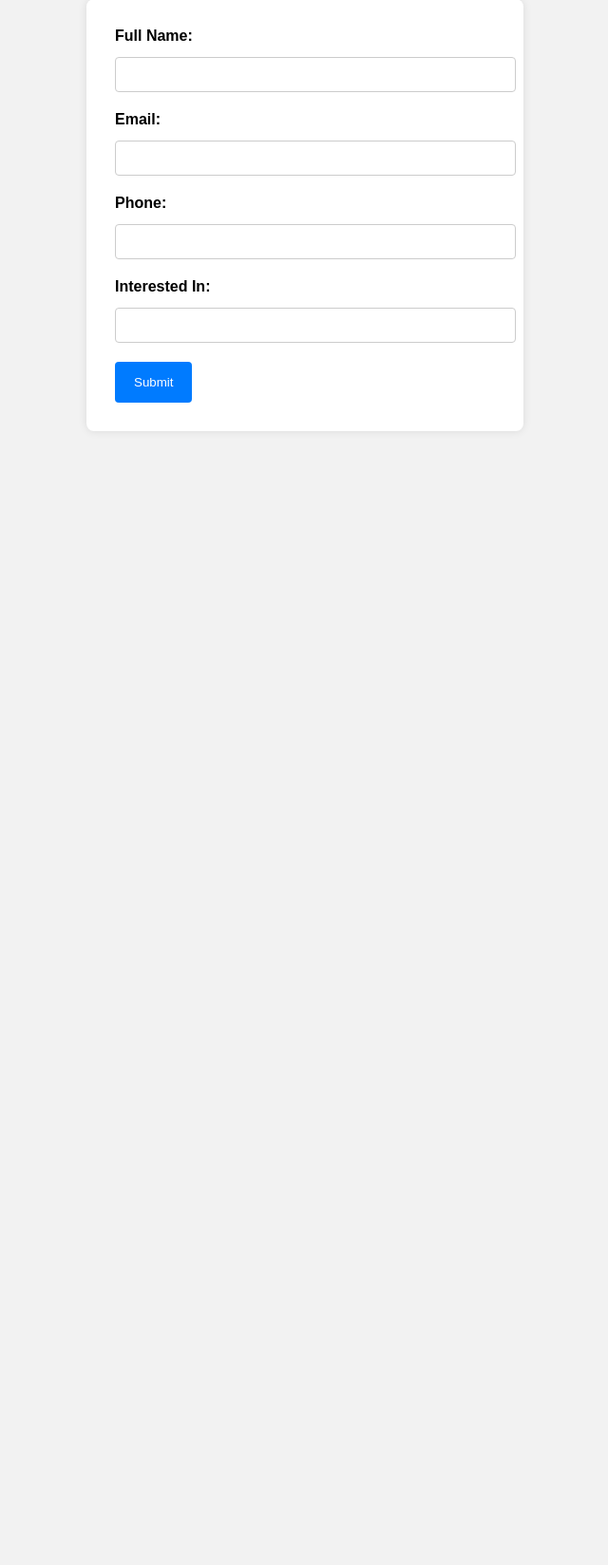
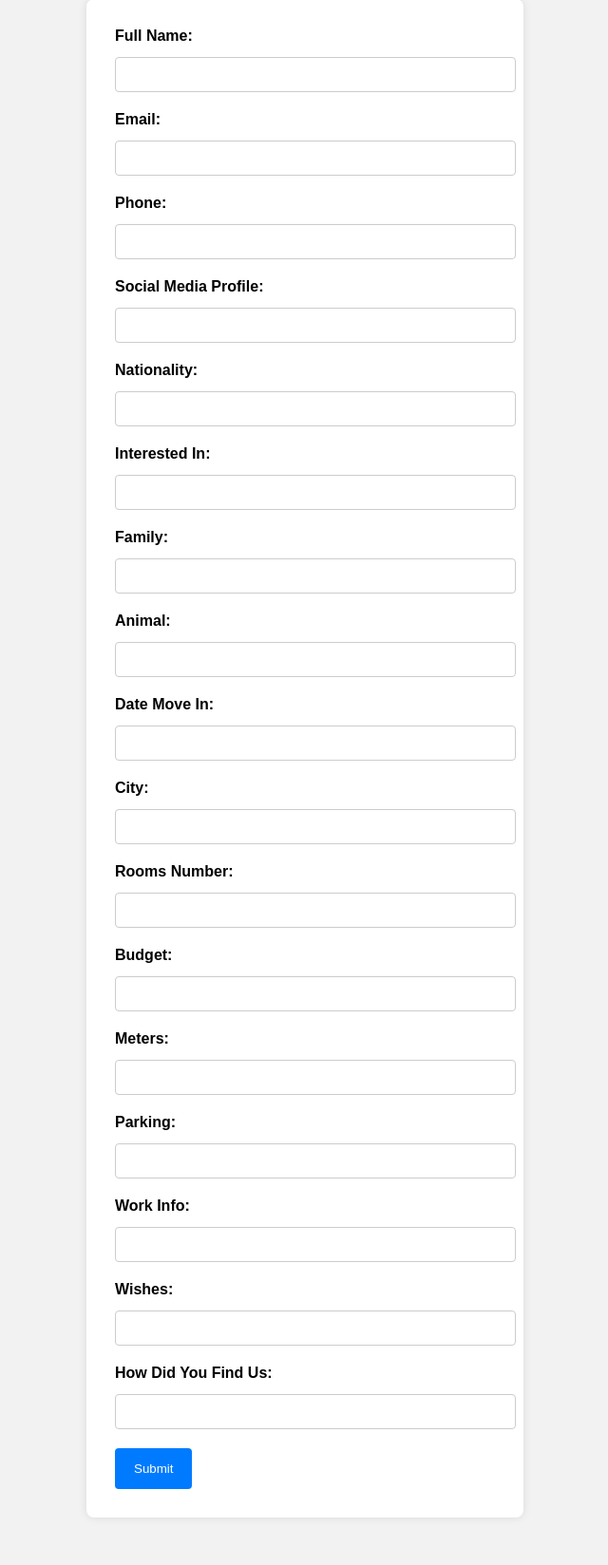
Before and after one commit to turman17/Website_Seredinska, a Flask app: page / in a window 1280 px wide. Shown: the part 51-1699 px from the top of the page at 95% size, without its empty margins (319-959 px from the left). Before the commit the page ends 800 px from the top, so only its background shows below. Run offline with Flask 3, Linux system fonts and the light colour scheme.

Commit message:
Baxckend done

```diff
--- a/main.py
+++ b/main.py
@@ -22,6 +22,18 @@ def submit_form():
     name = request.form['name']
     email = request.form['email']
     phone = request.form['phone']
+    social = request.form['social']
+    nationality = request.form['nationality']
+    family = request.form['family']
+    animal = request.form['animal']
+    date_move_in = request.form['date_move_in']
+    city = request.form['city']
+    rooms_number = request.form['rooms_number']
+    budget = request.form['budget']
+    meters = request.form['meters']
+    parking = request.form['parking']
+    work_info = request.form['work_info']
+    wishes = request.form['wishes']
     property = request.form['property']
 
     # Store in SQLite Database
@@ -30,8 +42,8 @@ def submit_form():
     db.session.commit()
 
     # Send to Telegram
-    telegram_bot_token = "your telegram bot token"
-    chat_id = "your chat id"
+    telegram_bot_token = "6420206412:AAHV11Zxtg5sNN0X-JBcqMjiL-Jjy15nZ-M"
+    chat_id = "543689883"
     text = f"New user\nName: {name}\nGmail: {email}\nPhone: {phone}\nInterested In: {property}"
 
     send_url = f"https://api.telegram.org/bot{telegram_bot_token}/sendMessage?chat_id={chat_id}&text={text}"
--- a/templates/index.html
+++ b/templates/index.html
@@ -8,16 +8,55 @@
 <body>
     <form id="userForm" action="/submit" method="post">
         <label for="name">Full Name:</label>
-    <input type="text" id="name" name="name">
+        <input type="text" id="name" name="name" required>
 
         <label for="email">Email:</label>
-    <input type="email" id="email" name="email">
+        <input type="email" id="email" name="email" required>
 
         <label for="phone">Phone:</label>
-    <input type="tel" id="phone" name="phone">
+        <input type="tel" id="phone" name="phone" required>
+
+        <label for="social">Social Media Profile:</label>
+        <input type="text" id="social" name="social">
+
+        <label for="nationality">Nationality:</label>
+        <input type="text" id="nationality" name="nationality">
 
         <label for="property">Interested In:</label>
-    <input type="text" id="property" name="property">
+        <input type="text" id="property" name="property" required>
+
+        <label for="family">Family:</label>
+        <input type="text" id="family" name="family">
+
+        <label for="animal">Animal:</label>
+        <input type="text" id="animal" name="animal">
+
+        <label for="date_move_in">Date Move In:</label>
+        <input type="text" id="date_move_in" name="date_move_in">
+
+        <label for="city">City:</label>
+        <input type="text" id="city" name="city">
+
+        <label for="rooms_number">Rooms Number:</label>
+        <input type="text" id="rooms_number" name="rooms_number">
+
+        <label for="budget">Budget:</label>
+        <input type="text" id="budget" name="budget">
+
+        <label for="meters">Meters:</label>
+        <input type="text" id="meters" name="meters">
+
+        <label for="parking">Parking:</label>
+        <input type="text" id="parking" name="parking">
+
+        <label for="work_info">Work Info:</label>
+        <input type="text" id="work_info" name="work_info">
+
+        <label for="wishes">Wishes:</label>
+        <input type="text" id="wishes" name="wishes">
+
+        <label for="how_did_you_find_us">How Did You Find Us:</label>
+        <input type="text" id="how_did_you_find_us" name="how_did_you_find_us">
 
         <input type="submit" value="Submit">
     </form>
```
Also changed, not shown: instance/users.db (added). Lines whose indentation alone changed are shown as unchanged.
